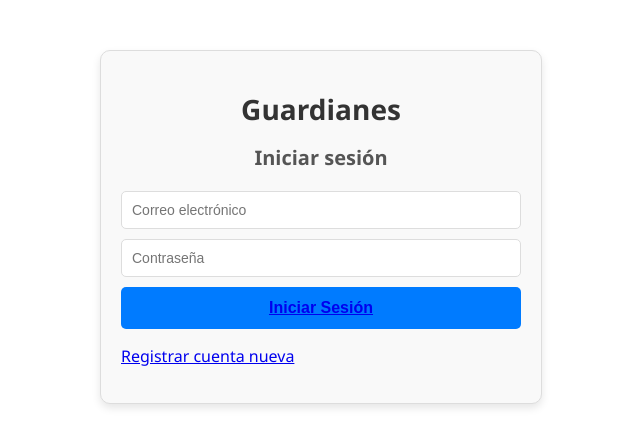
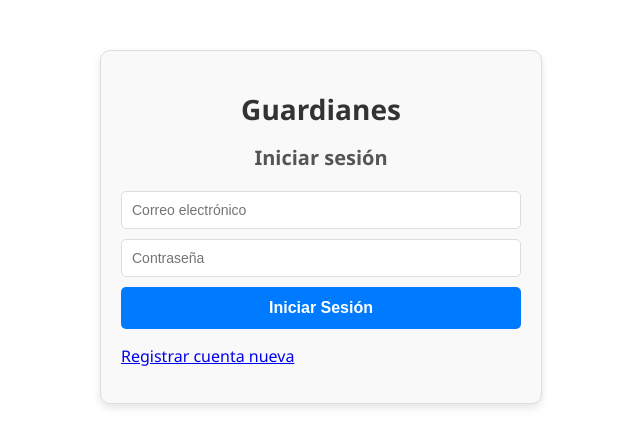
Before and after one commit to CelesteOzerAmi/guardianes, a React (Create React App) app: page / in a window 1280 px wide. Shown: the top 446 px of the page, without its empty margins (319-959 px from the left). Built offline with nearby package versions, Linux system fonts and the light colour scheme.

Commit message:
Made login callout the API login method

```diff
--- a/src/components/Login/Login.css
+++ b/src/components/Login/Login.css
@@ -50,3 +50,34 @@
   .login button:hover {
     background-color: #0056b3;
   }
+
+  .spinner-overlay {
+    position: fixed;
+    top: 0;
+    left: 0;
+    width: 100vw;
+    height: 100vh;
+    background: rgba(0, 0, 0, 0.5);
+    display: flex;
+    align-items: center;
+    justify-content: center;
+    z-index: 1000;
+  }
+
+  .spinner {
+    border: 4px solid rgba(255, 255, 255, 0.3);
+    border-left-color: #fff;
+    border-radius: 50%;
+    width: 50px;
+    height: 50px;
+    animation: spin 1s linear infinite;
+  }
+
+  @keyframes spin {
+    0% {
+      transform: rotate(0deg);
+    }
+    100% {
+      transform: rotate(360deg);
+    }
+  }
--- a/src/components/Login/Login.js
+++ b/src/components/Login/Login.js
@@ -1,22 +1,92 @@
-import React from 'react';
-import { Link } from 'react-router-dom';
+import React, { useState } from 'react';
+import { useNavigate, Link } from 'react-router-dom';
 import './Login.css';
 
 const Login = () => {
+  const navigate = useNavigate();
+  const [email, setEmail] = useState('');
+  const [password, setPassword] = useState('');
+  const [error, setError] = useState('');
+  const [loading, setLoading] = useState(false);
+
+  const handleLogin = async (e) => {
+    e.preventDefault();
+    setError('');
+    setLoading(true);
+
+    try {
+      const response = await fetch(
+        'https://mammal-excited-tarpon.ngrok-free.app/api/user/login?secret=TallerReact2025!',
+        {
+          method: 'POST',
+          headers: {
+            'Content-Type': 'application/json',
+          },
+          body: JSON.stringify({
+            email: email,
+            password: password,
+          }),
+        }
+      );
+
+      if (response.ok) {
+        const data = await response.json();
+        console.log('Respuesta del servidor:', data);
+
+        if (data.isValid) {
+          // Si es válido, muestra el spinner y redirige después de 2 segundos
+          setTimeout(() => {
+            navigate('/inicio');
+          }, 2000);
+        } else {
+          setError('Correo o contraseña incorrectos');
+          setLoading(false);
+        }
+      } else {
+        setError('Error en el servidor');
+        setLoading(false);
+      }
+    } catch (err) {
+      console.error('Error:', err);
+      setError('Error de conexión');
+      setLoading(false);
+    }
+  };
+
   return (
     <div className="login">
       <h1>Guardianes</h1>
       <h2>Iniciar sesión</h2>
-      <form>
-        <input type="email" placeholder="Correo electrónico" />
-        <input type="password" placeholder="Contraseña" />
-        <button type="submit">
-          <Link to="/home">Iniciar Sesión</Link>
+      <form onSubmit={handleLogin}>
+        <input
+          type="email"
+          placeholder="Correo electrónico"
+          value={email}
+          onChange={(e) => setEmail(e.target.value)}
+          required
+        />
+        <input
+          type="password"
+          placeholder="Contraseña"
+          value={password}
+          onChange={(e) => setPassword(e.target.value)}
+          required
+        />
+        <button type="submit" disabled={loading}>
+          {loading ? 'Cargando...' : 'Iniciar Sesión'}
         </button>
+        {error && <p className="error">{error}</p>}
         <p>
           <Link to="/register">Registrar cuenta nueva</Link>
         </p>
       </form>
+
+      {/* Spinner */}
+      {loading && (
+        <div className="spinner-overlay">
+          <div className="spinner"></div>
+        </div>
+      )}
     </div>
   );
 };
```
